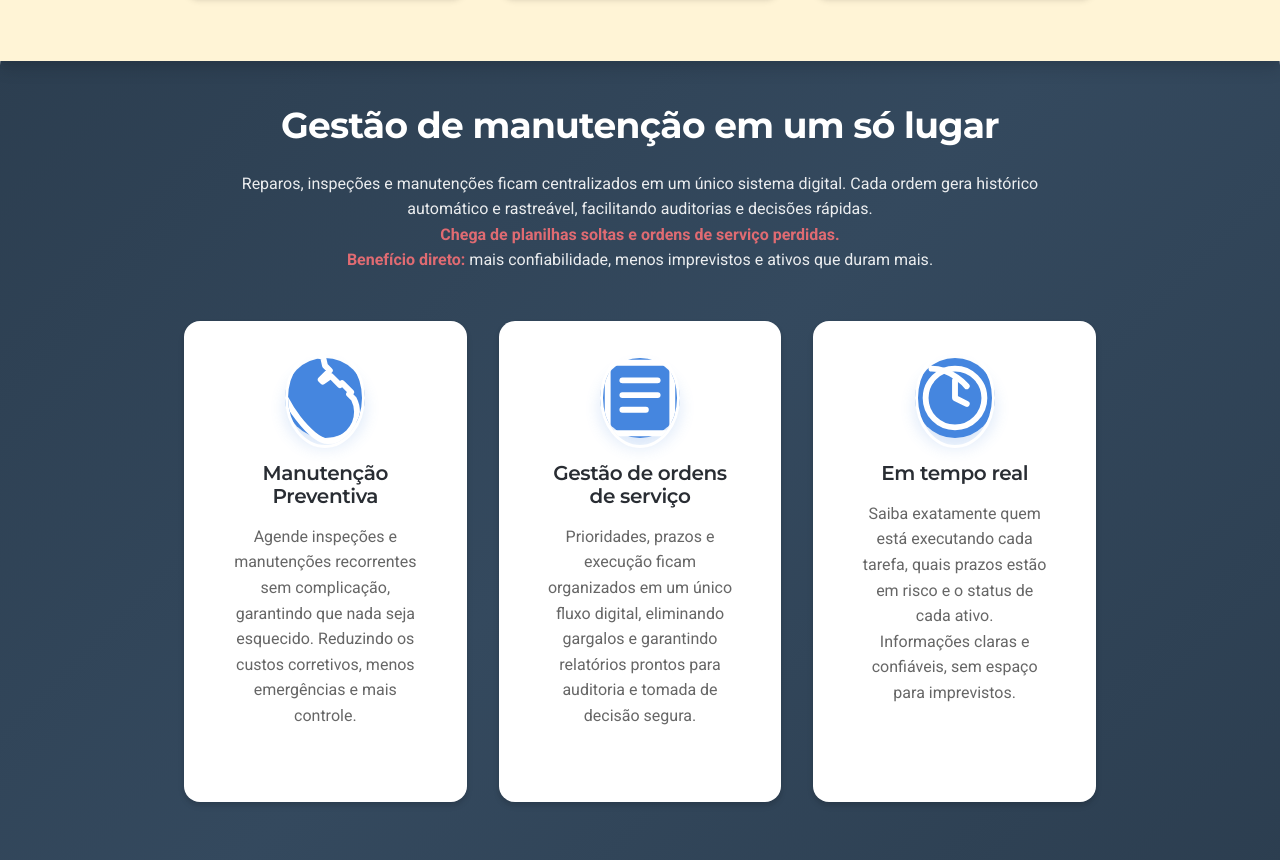
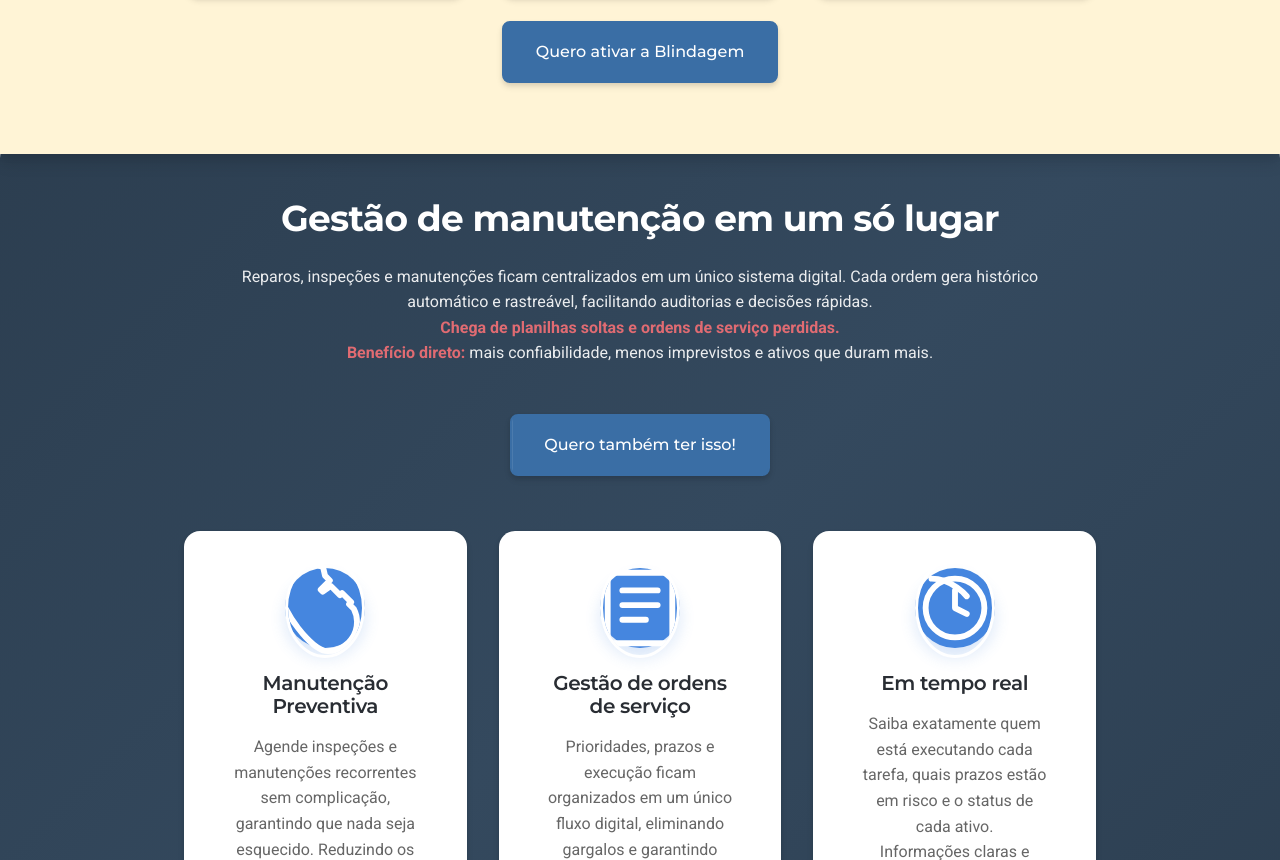
Before and after one commit to E72-BI/site_OPER365, a plain HTML site: page index.html in a window 1280 px wide. Shown: the part 1397-2257 px from the top of the page. Drawn offline with Linux system fonts and the light colour scheme.

Commit message:
novos botoes

```diff
--- a/index.html
+++ b/index.html
@@ -98,6 +98,12 @@
                     <p>Históricos claros e responsabilidades atribuídas — processos que se mantêm ao longo do tempo, independente de troca de pessoas.</p>
                 </div>
             </div>
+
+            <div style="text-align: center; margin-top: 24px;">
+                <a href="https://wa.me/5582981457117?text=Quero%20ativar%20a%20Blindagem%20OPER" target="_blank" class="btn btn-primary" aria-label="Ativar a Blindagem agora">
+                    Quero ativar a Blindagem
+                </a>
+            </div>
         </div>
     </section>
 
@@ -112,6 +118,12 @@
                 <br><strong class="benefit-highlight">Benefício direto:</strong> mais confiabilidade, menos imprevistos
                 e ativos que duram mais.
             </p>
+
+            <div style="text-align: center; margin: 20px 0 0;">
+                <a href="https://wa.me/5582981457117?text=Quero%20tamb%C3%A9m%20ter%20isso%20no%20OPER" target="_blank" class="btn btn-primary" aria-label="Quero também ter isso">
+                    Quero também ter isso!
+                </a>
+            </div>
             <div class="features-grid">
                 <div class="feature-card-enhanced">
                     <div class="feature-icon-enhanced overflow-image">
@@ -154,6 +166,12 @@
                 <div class="qr-card">
                     <img src="images/img_qr.png" alt="QR Code para baixar o app" class="qr-image-center">
                 </div>
+            </div>
+
+            <div style="text-align: center; margin-top: 24px;">
+                <a href="https://wa.me/5582981457117?text=Eu%20quero%20o%20app%20OPER365" target="_blank" class="btn btn-primary" aria-label="Eu quero o app OPER365">
+                    Eu quero!
+                </a>
             </div>
         </div>
     </section>
```
